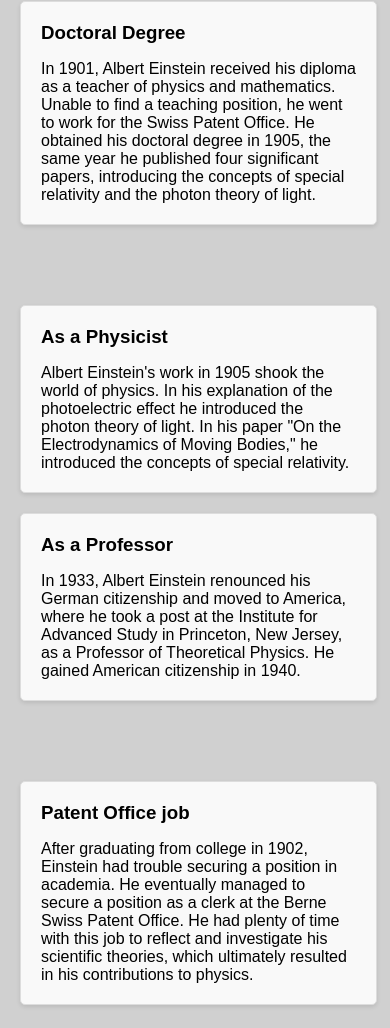
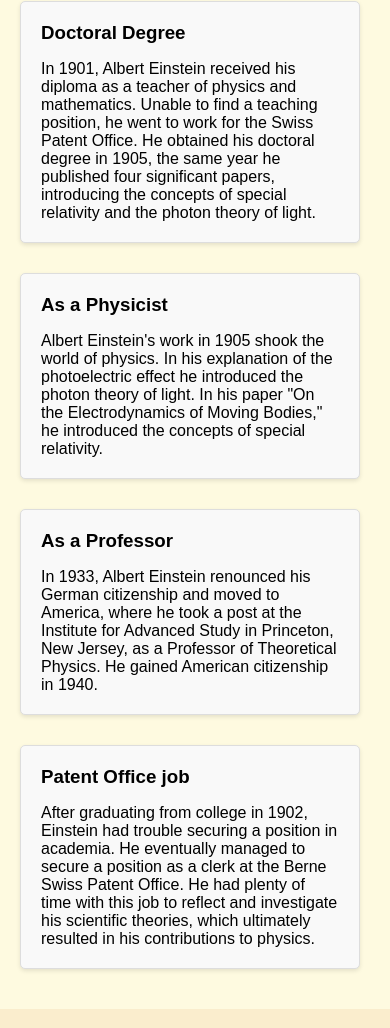
Before and after one commit to VyshnaviBasude/Midterm, a plain HTML site: page index.html in a window 390 px wide. Shown: the part 5670-6698 px from the top of the page. Drawn offline with Linux system fonts and the light colour scheme.

Commit message:
Add files via upload

```diff
--- a/index.html
+++ b/index.html
@@ -133,13 +133,9 @@
                             photoelectric effect he introduced the photon theory of light. In his paper "On the
                             Electrodynamics of Moving Bodies," he introduced the concepts of special relativity.</p>
                     </div>
-                    <!-- <div class="experience-card">
-            <h3>As a Professor</h3>
-            <p>In 1933, Albert Einstein renounced his German citizenship and moved to America, where he took a post at the Institute for Advanced Study in Princeton, New Jersey, as a Professor of Theoretical Physics. He gained American citizenship in 1940.</p>
-          </div> -->
-                    <!-- Add more experience cards here -->
-                </div>
-                <div class="experience-container">
+
+
+                <!-- <div class="experience-container"> -->
                     <div class="experience-card">
                         <h3>As a Professor</h3>
                         <p>In 1933, Albert Einstein renounced his German citizenship and moved to America, where he took
@@ -152,9 +148,9 @@
                             He eventually managed to secure a position as a clerk at the Berne Swiss Patent Office. He
                             had plenty of time with this job to reflect and investigate his scientific theories, which
                             ultimately resulted in his contributions to physics.</p>
-                    </div>
+                    <!-- </div> -->
                     <!-- Add more experience cards here -->
-                </div>
+
             </div>
         </div>
 
--- a/styles.css
+++ b/styles.css
@@ -35,10 +35,10 @@ section {
 }
 
 #about-me { background-color: #f0f0f0; }
-#publications { background-color: #e0e0e0; }
-#experience { background-color: #d0d0d0; }
-#hobbies { background-color: #c0c0c0; }
-#gallery { background-color: #b0b0b0; }
+#publications { background-color: #e9edc9 }
+#experience { background-color: #fefae0 }
+#hobbies { background-color: #faedcd; }
+#gallery { background-color: #d5bdaf; }
 #contact { background-color: #a0a0a0; }
 
 
@@ -57,7 +57,7 @@ section {
 
 #about-me {
   height: 80vh;
-  background-color: #f0f0f0;
+  background-color:#ccd5ae;
   padding: 10px;
 }
 
@@ -93,6 +93,7 @@ section {
 .publication-main{
   margin-left: 100px;
   margin-top: 30px;
+
 
 }
 
@@ -157,18 +158,20 @@ section {
 }
 
 .experience-container {
-  display: flex;
-
-  gap: 60px;
+  display: grid;
+  grid-template-columns: 0.5fr 0.5fr;
+  width:100%;
+  gap: 10px;
 }
 
 .experience-card {
+  flex: 0 0 48%;
   background-color: #f9f9f9;
   border: 1px solid #ddd;
   border-radius: 5px;
   box-shadow: 0 2px 4px rgba(0,0,0,0.1);
-  padding: 20px;
-  width: 42%;
+  padding: 10px;
+  width: 80%;
   transition: transform 0.3s; /* Adding transition */
   margin-bottom: 20px;
 }
@@ -264,7 +267,7 @@ HOBIES */
   display: grid;
   grid-template-columns: 1fr;
   color: #333;
-  background-color: #969393;
+  background-color: #f1dbc5;
   padding:10px;
   margin-bottom: 20px;
 }
@@ -366,8 +369,10 @@ HOBIES */
   flex-direction: column;
 }
 
-
-   .publication-container, .experience-container, .hobbies-container {
+.experience-container{
+  grid-template-columns: 0.5fr;
+}
+   .publication-container,  .hobbies-container {
       flex-direction: column;
   }
 
@@ -381,7 +386,8 @@ HOBIES */
     width:100%;
   }
   .experience-card {
-      width: 90%;
+      width: 170%;
+  padding: 20px;
   }
    .blog-title{
     text-align:left;
```
